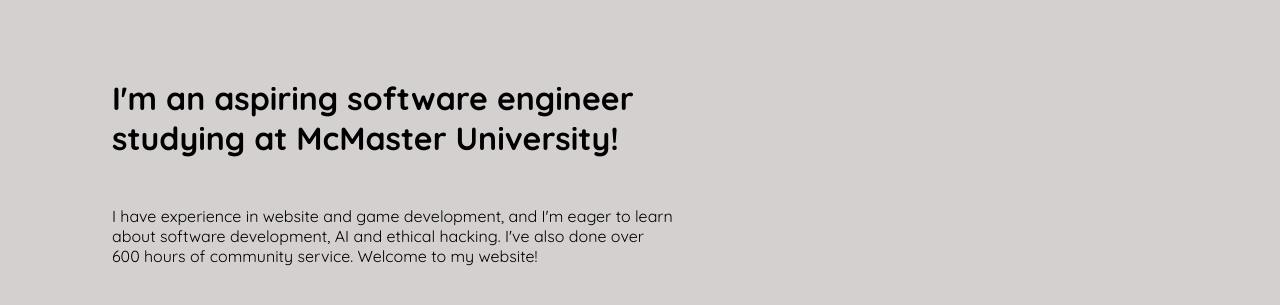
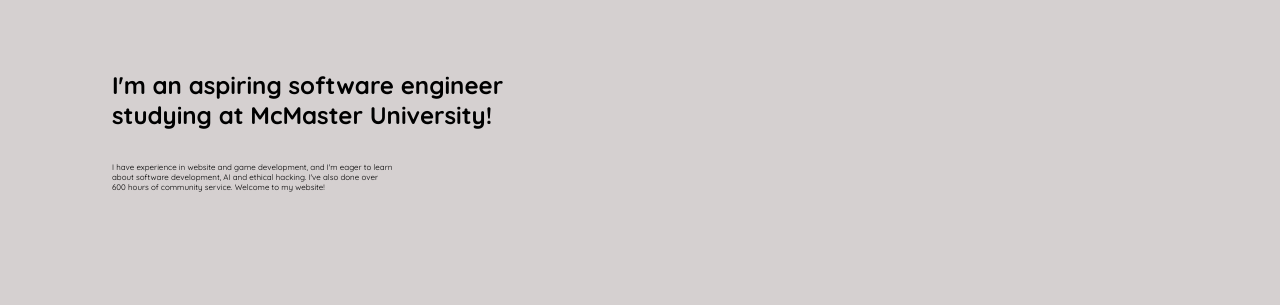
Before and after one commit to radhika16th/radhika16th.github.io, a plain HTML site: page index.html in a window 1280 px wide. Shown: the part 485-790 px from the top of the page. Drawn offline with nearby package versions, Linux system fonts and the light colour scheme; files whose address does not match are found by name.

Commit message:
modified:   style.css

```diff
--- a/style.css
+++ b/style.css
@@ -83,9 +83,9 @@
 }
 
 .bio h3 {
-    font-size: 2rem;
+    font-size: 1.5rem;
 }
 
 .bio p {
-    font-size: 1rem;
+    font-size: 0.5rem;
 }
```
